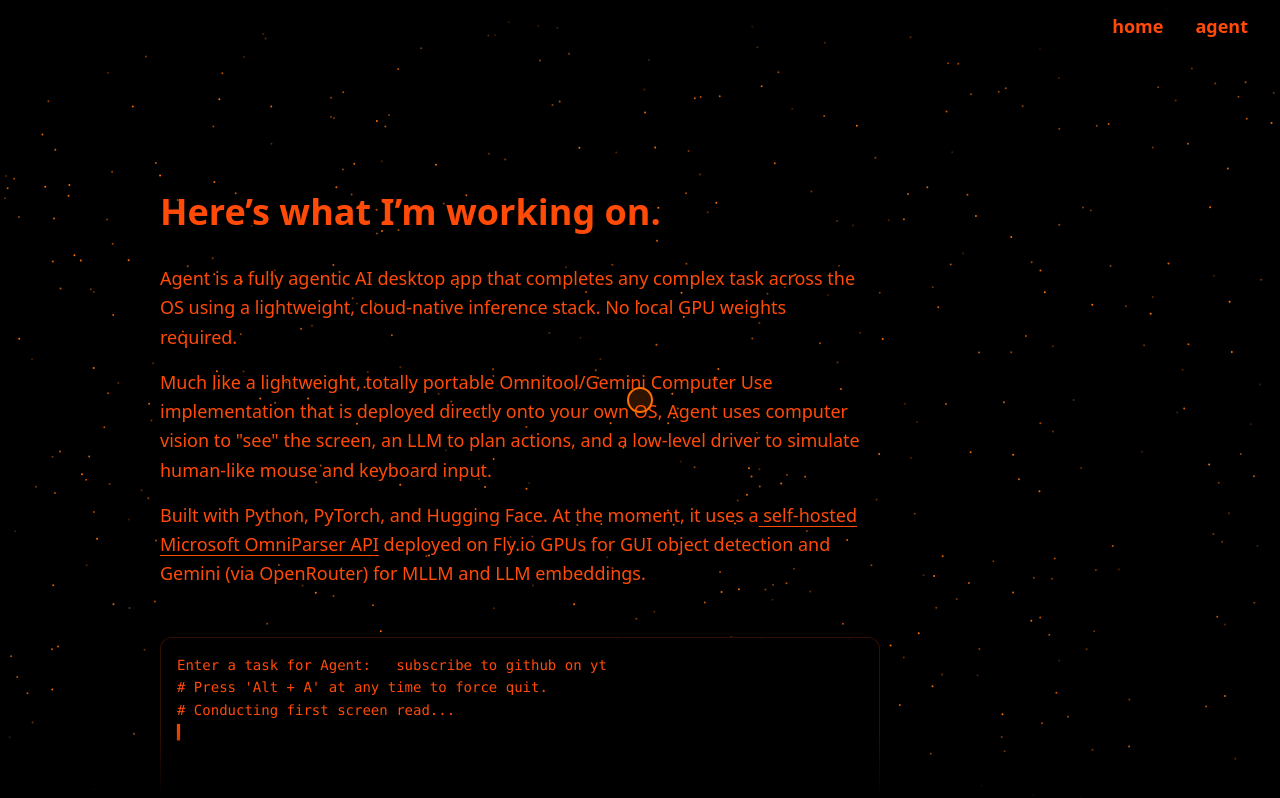
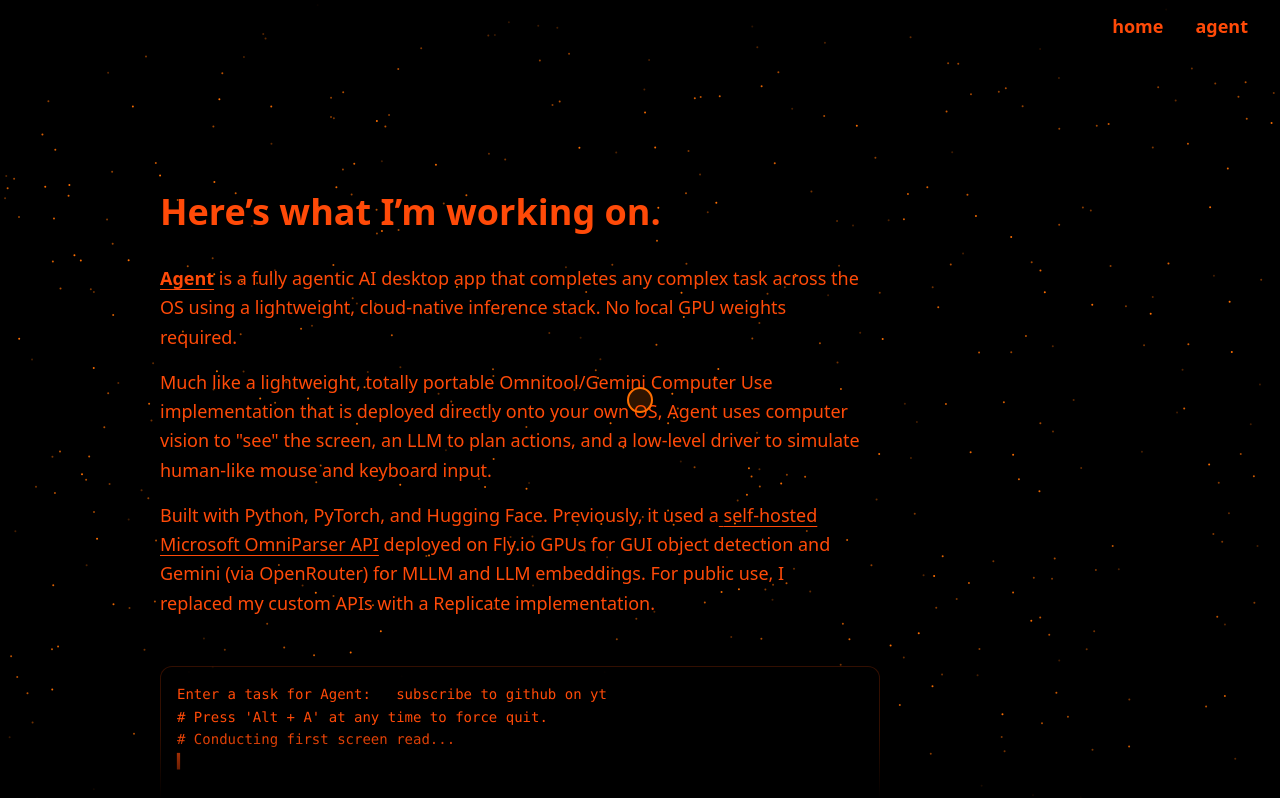
Before and after one commit to li21rich/dev-website, a React (Vite) app: page /agent in a window 1280 px wide. Shown: the top 798 px of the page. Built offline with nearby package versions, Linux system fonts and the light colour scheme.

Commit message:
added Agent github link

```diff
--- a/src/pages/Home.tsx
+++ b/src/pages/Home.tsx
@@ -25,3 +25,4 @@
 };
 
 export default Home;
+// good-to-use: npx -y react-doctor@latest .
--- a/src/pages/projects/Agent.tsx
+++ b/src/pages/projects/Agent.tsx
@@ -10,11 +10,14 @@
         <div className="relative z-10 p-4 sm:p-8 ml-4 sm:ml-32 mt-8 sm:mt-16 text-primary-reddish">
           <h1 className="text-4xl font-bold mb-8">Here’s what I’m working on.</h1>
           <div className="text-[18px] max-w-[700px] w-full mb-4 leading-relaxed">
-            Agent is a fully agentic AI desktop app that completes any complex task across the OS using a lightweight, cloud-native inference stack. No local GPU weights required.
+            <a href="https://github.com/li21rich/Agent"
+              target="_blank"
+              rel="noopener noreferrer"
+              className="font-bold underline underline-offset-4 hover:opacity-80">Agent</a> is a fully agentic AI desktop app that completes any complex task across the OS using a lightweight, cloud-native inference stack. No local GPU weights required.
             <div className="my-4" />
             Much like a lightweight, totally portable Omnitool/Gemini Computer Use implementation that is deployed directly onto your own OS, Agent uses computer vision to "see" the screen, an LLM to plan actions, and a low-level driver to simulate human-like mouse and keyboard input.
             <div className="my-4" />
-            Built with Python, PyTorch, and Hugging Face. At the moment, it uses a
+            Built with Python, PyTorch, and Hugging Face. Previously, it used a
             <a
               href="https://github.com/li21rich/omniparser-api-2026"
               target="_blank"
@@ -22,7 +25,7 @@
               className="underline underline-offset-4 hover:opacity-80"
             >
               {" "}self-hosted Microsoft OmniParser API
-            </a>{" "}deployed on Fly.io GPUs for GUI object detection and Gemini (via OpenRouter) for MLLM and LLM embeddings.
+            </a>{" "}deployed on Fly.io GPUs for GUI object detection and Gemini (via OpenRouter) for MLLM and LLM embeddings. For public use, I replaced my custom APIs with a Replicate implementation.
           </div>
           <CmdPanel />
           <div className="mb-94" />
```
